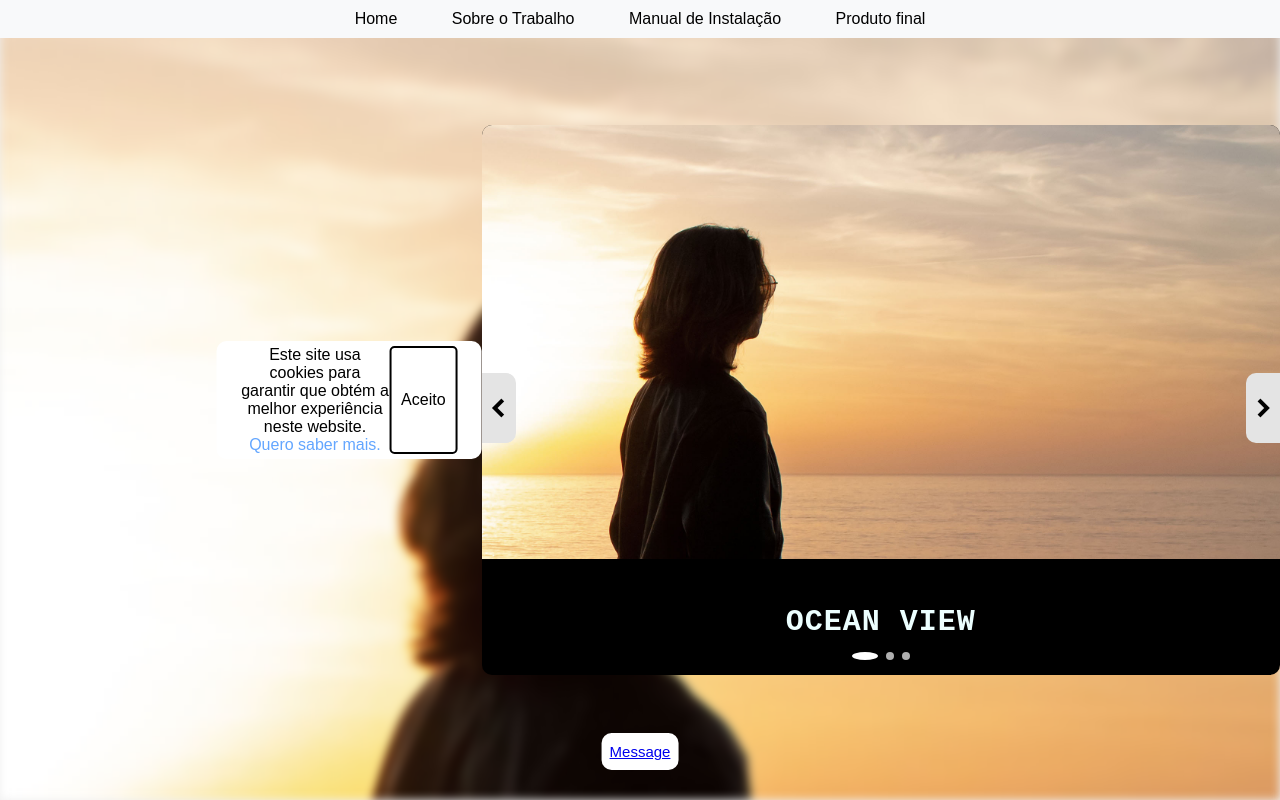
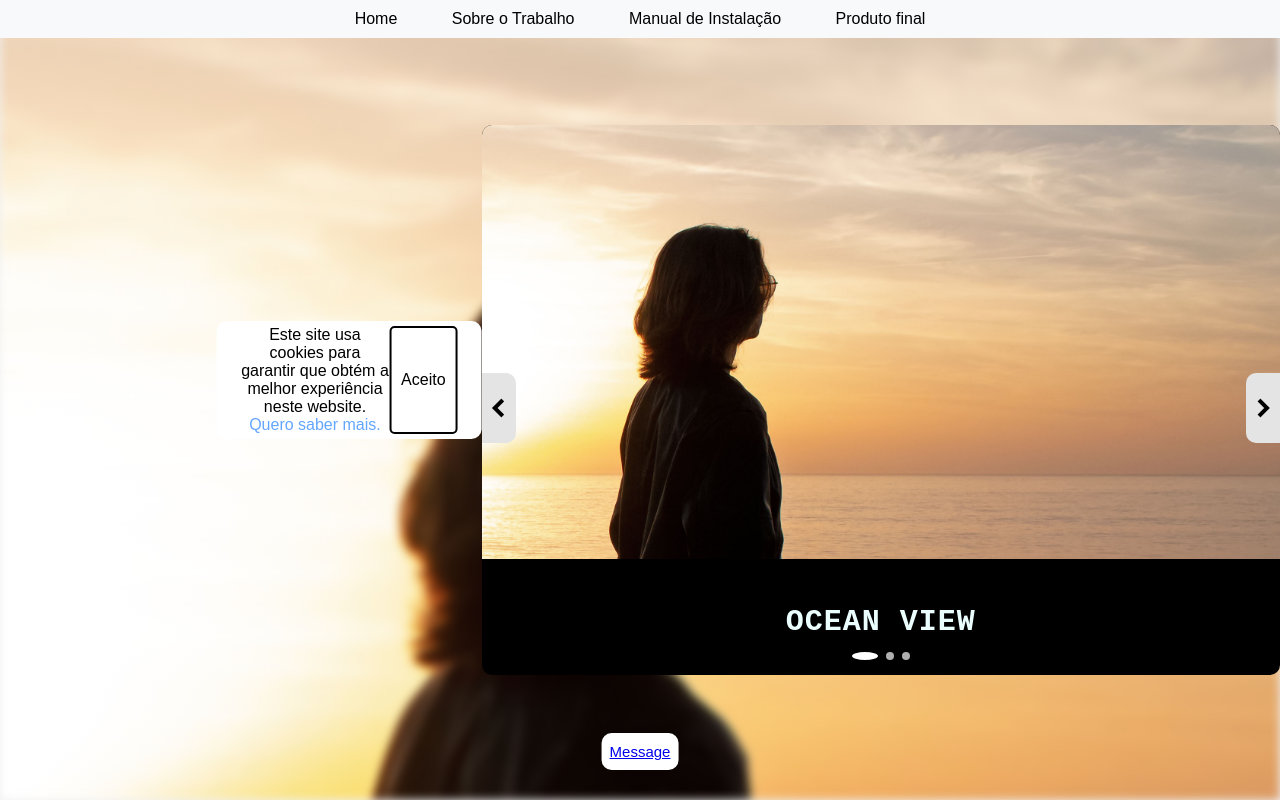
Before and after one commit to elinesnijder/TECWEB, a PHP site: page /index1.html in a window 1280 px wide. Run offline with PHP 8.4, Linux system fonts and the light colour scheme.

Commit message:
box cookies

```diff
--- a/TP2/style1.css
+++ b/TP2/style1.css
@@ -70,7 +70,7 @@ body {
     width: 55%; /* Reduzido o tamanho para 85% */
     left: 50%; /* Posicionamento horizontal no meio */
     transform: translateX(-50%); /* Ajuste para centralizar horizontalmente */
-    bottom: 5%; /* Posicionamento na parte inferior */
+    bottom: 20px; /* Posicionamento na parte inferior */
     color: rgb(0, 0, 0);
     background-color: rgb(255, 255, 255);
     z-index: 1;
```
